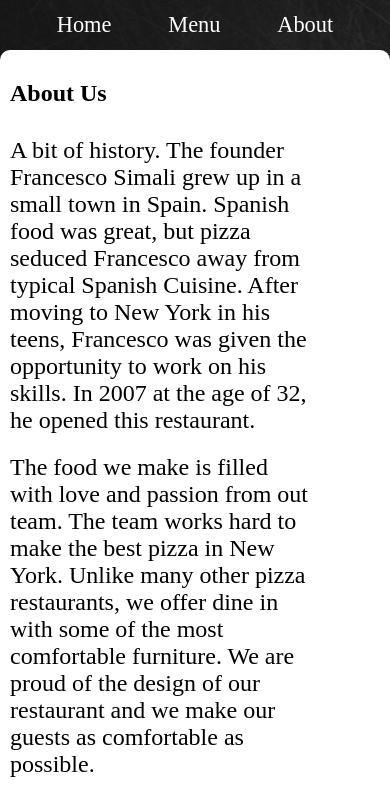
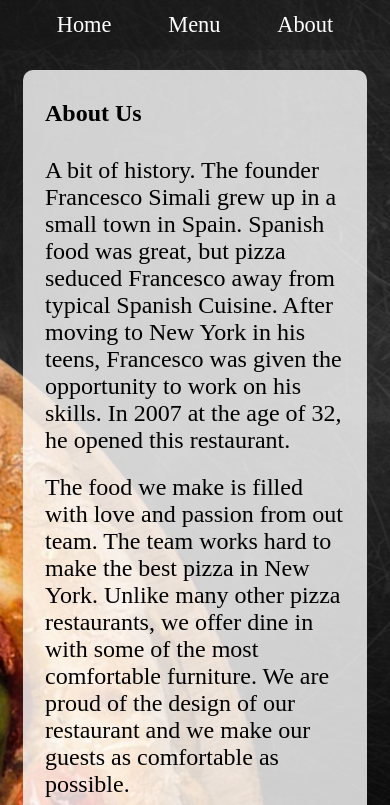
Before and after one commit to Carson77V/restaurant-page-odin-project, a plain HTML site: page index.html in a window 390 px wide. Shown: the top 805 px of the page. Drawn offline with Linux system fonts and the light colour scheme.

Commit message:
Make about page responsive
Finish basic styling to look somewhat presentable. Make about page
responsive including mobile.

```diff
--- a/style.css
+++ b/style.css
@@ -32,10 +32,6 @@ ul {
     background-color: var(--header-footer-color);
 }
 
-#content {
-    flex: 1 0 auto;
-}
-
 /*Homepage styles*/
 
 h1 {
@@ -64,10 +60,13 @@ p {
 /*About page styles*/
 
 .about-box {
-    display: grid;
-    grid-template-columns: repeat(auto-fill, clamp(300px, 40%, 500px));
-    background-color: white;
+    display: flex;
+    justify-content: space-evenly;
+    flex-wrap: wrap;
+    background-color: rgb(255, 255, 255, 0.8);
     border-radius: 10px;
+    width: 88vw;
+    margin: 20px auto;
 }
 
 .about-box > div {
```
